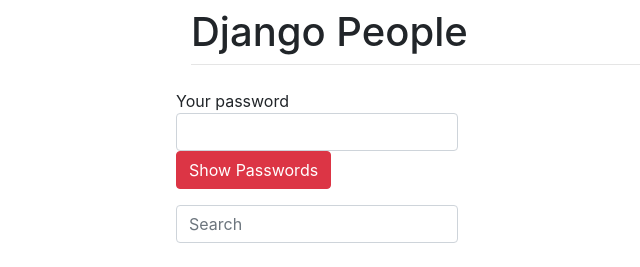
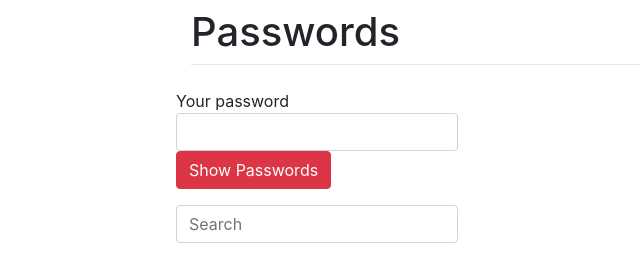
Before and after one commit to ameerwasi001/PasswordManager-Django, a Django app: template templates/passwordListing.html in a window 1280 px wide. Shown: the part 56-323 px from the top of the page, without its empty margins (84-724 px from the left). Run offline with Django 3.2, Linux system fonts and the light colour scheme; the template is opened without the code that fills it, so the values that code supplies are empty; some libraries are stand-ins or nearby versions.

Commit message:
Added titles

```diff
--- a/PasswordManager/encryption.py
+++ b/PasswordManager/encryption.py
@@ -104,6 +104,7 @@ def rsa_decrypt(private_key_str: str, password: str, ciphertext: str):
     )
     return plaintext.decode()
 
+# pub_key, priv_key = generate_rsa_keys("mx12345678")
 # encrypted = rsa_encrypt(pub_key, "Hi There, hello")
 # orig = rsa_decrypt(priv_key, "mx12345678", encrypted)
 # print(orig)
--- a/templates/base.html
+++ b/templates/base.html
@@ -3,7 +3,7 @@
     <meta charset="utf-8">
     <meta name="viewport" content="width=device-width, initial-scale=1, shrink-to-fit=no">
     <link rel="stylesheet" href="https://stackpath.bootstrapcdn.com/bootstrap/4.1.3/css/bootstrap.min.css" integrity="sha384-MCw98/SFnGE8fJT3GXwEOngsV7Zt27NXFoaoApmYm81iuXoPkFOJwJ8ERdknLPMO" crossorigin="anonymous">
-    <title>Django People</title>
+    <title>{% block title1 %}Title{% endblock %}</title>
   </head>
   <nav class="navbar navbar-expand-lg navbar-light bg-light">
     <a class="navbar-brand" href="/">Home</a>
@@ -38,7 +38,7 @@
     <div class="container">
       <div class="row justify-content-center">
         <div class="col-8">
-          <h1 class="mt-2">Django People</h1>
+          <h1 class="mt-2">{% block title2 %}Title{% endblock %}</h1>
           <hr class="mt-0 mb-4">
           {% block content %}
           {% endblock %}
--- a/templates/passwordListing.html
+++ b/templates/passwordListing.html
@@ -1,5 +1,8 @@
 {% extends "base.html" %}
 {% load crispy_forms_tags %}
+
+{% block title1 %}Passwords{%endblock%}
+{% block title2 %}Passwords{%endblock%}
 
 {% block content %}
 
--- a/templates/passwords/messageListing.html
+++ b/templates/passwords/messageListing.html
@@ -1,5 +1,8 @@
 {% extends "base.html" %}
 {% load crispy_forms_tags %}
+
+{% block title1 %}Messages{%endblock%}
+{% block title2 %}Messages{%endblock%}
 
 {% block content %}
 
--- a/templates/passwords/passwordform.html
+++ b/templates/passwords/passwordform.html
@@ -1,5 +1,8 @@
 {% extends "base.html" %}
 {% load crispy_forms_tags %}
+
+{% block title1 %}Create Password{%endblock%}
+{% block title2 %}Create Password{%endblock%}
 
 {% block content %}
 
--- a/templates/registration/login.html
+++ b/templates/registration/login.html
@@ -1,5 +1,8 @@
 {% extends "base.html" %}
 {% load crispy_forms_tags %}
+
+{% block title1 %}Login{%endblock%}
+{% block title2 %}Login{%endblock%}
 
 {% block content %}
 
--- a/templates/registration/signup.html
+++ b/templates/registration/signup.html
@@ -1,5 +1,8 @@
 {% extends "base.html" %}
 {% load crispy_forms_tags %}
+
+{% block title1 %}SignUp{%endblock%}
+{% block title2 %}SignUp{%endblock%}
 
 {% block content %}
 
```
Also changed, not shown: db.sqlite3.
